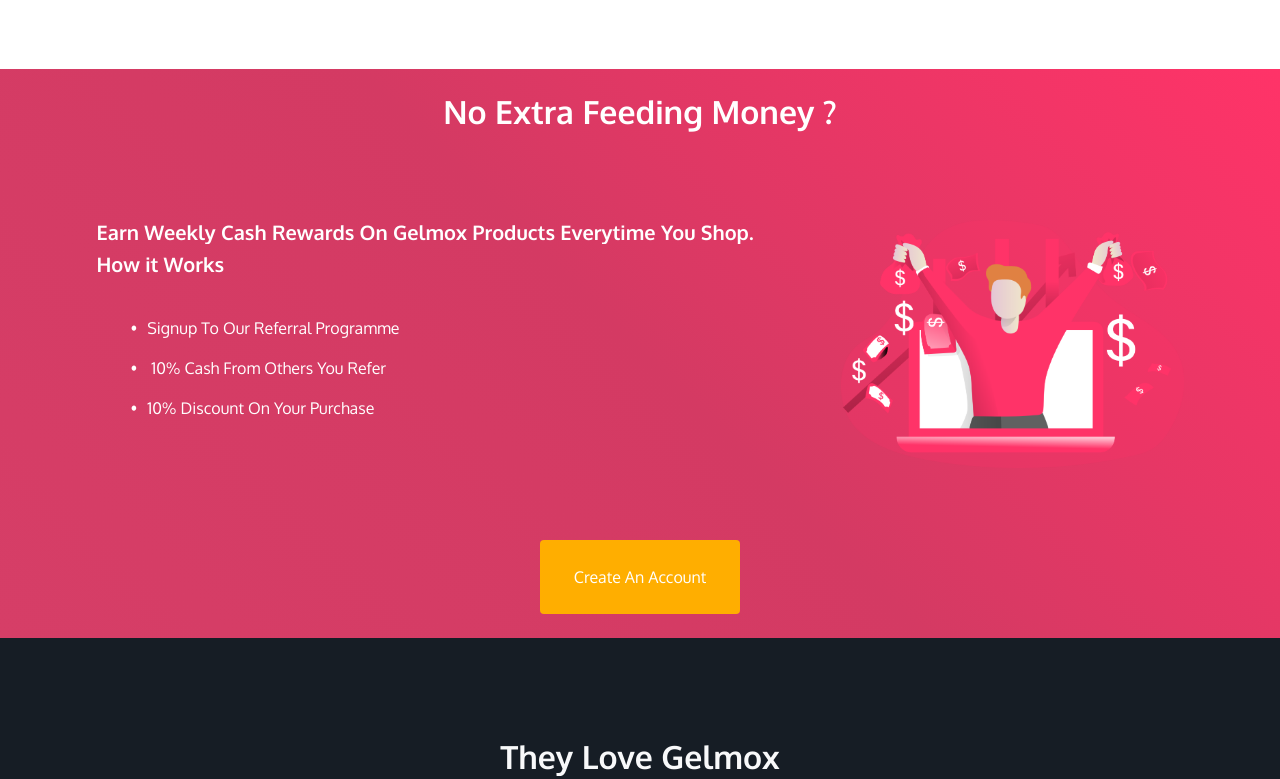
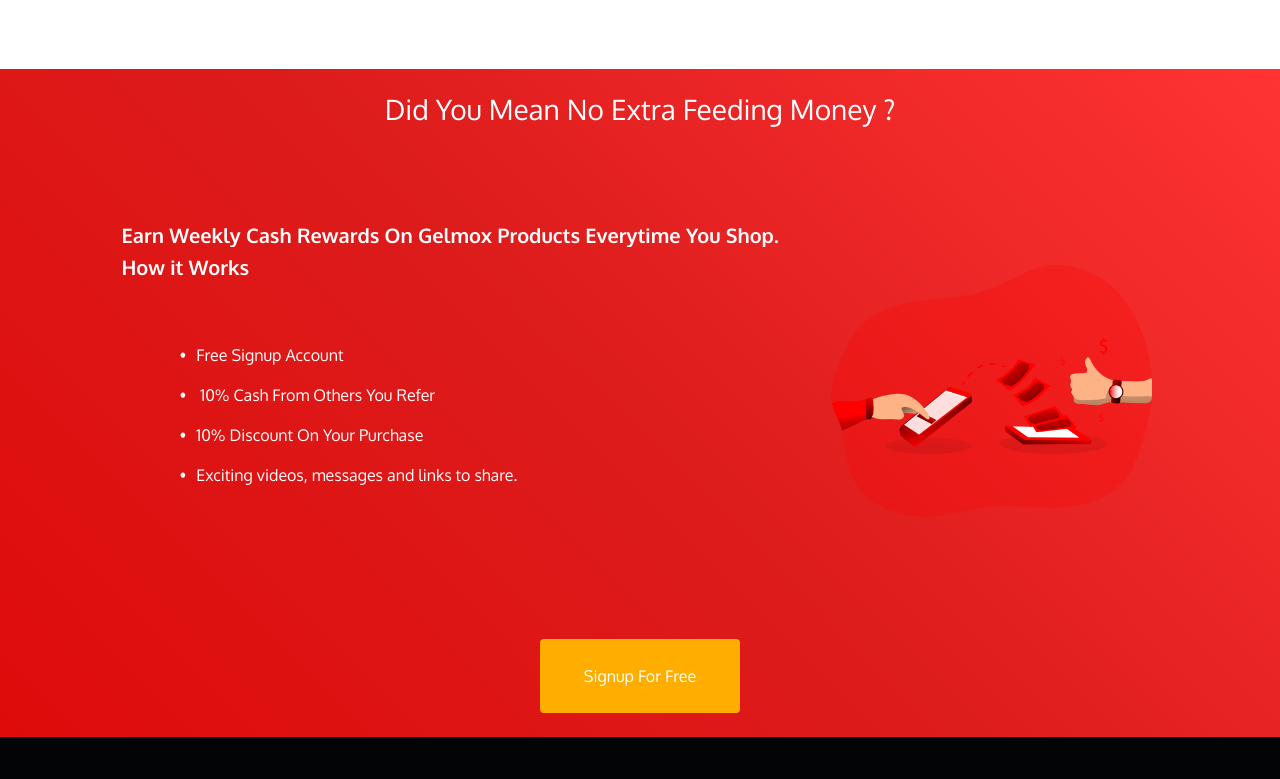
Before and after one commit to NonsoAmadi10/Gelmox-Landing, a plain HTML site: page index.html in a window 1280 px wide. Shown: the part 1417-2196 px from the top of the page. Drawn offline with nearby package versions, Linux system fonts and the light colour scheme.

```diff
--- a/css/index.css
+++ b/css/index.css
@@ -35,7 +35,7 @@
 
 .gelmox-red
 {
-    background: linear-gradient(45deg,#d63e67, #d43a63,#ff3368);
+    background: linear-gradient(45deg,#df0b0b, #dd1c1c,#ff3333);
     color: #fff;
 }
 .gelmox-yellow
@@ -45,7 +45,7 @@
 }
 
 .gelmox-secondary {
-    background: #161d25;
+    background: #030405;
   }
 
 
--- a/index.html
+++ b/index.html
@@ -5,7 +5,7 @@
     <meta charset="UTF-8">
     <meta name="viewport" content="width=device-width, initial-scale=1.0">
     <!-- Basic page information -->
-    <meta name="description" content="An Online Spice Shop">
+    <meta name="description" content="Cook Easy Food Anytime">
     <meta name="keywords" content="Spice, Food, Chicken Mix, ecommerce">
     <meta name="author" content="Gelmox">
     <link href="https://unpkg.com/aos@2.3.1/dist/aos.css" rel="stylesheet">
@@ -21,7 +21,7 @@
 
 
 
-    <title>Gelmox</title>
+    <title>Gelmox-Tasty Food Recipees In Packs For You</title>
 </head>
 
 <body>
@@ -178,25 +178,26 @@
 
         <!--Referral Program-->
 
-        <section class="gelmox-red h-vh d-flex flex-column justify-content-center align-items-center">
-            <h3 class="p-3 mt-2 text-center h2 font-weight-bolder"> No Extra Feeding Money ?</h3>
+        <section class="gelmox-red h-vh d-flex flex-column justify-content-center align-items-center w-responsive">
+            <h3 class="p-3 mt-2 text-center h3font-weight-bolder"> Did You Mean No Extra Feeding Money ?</h3>
             <div class="p-5 mt-3 row col-reverse">
-                <div class="col-md-8">
+                <div class="col-md-8 p-2">
                     <p class="font-weight-bold h5"> Earn Weekly Cash Rewards On Gelmox Products Everytime You Shop. </p>
                     <p class="font-weight-bold h5"> How it Works</p>
 
-                    <ul class="p-4 lister">
-                        <li class="pt-2 pb-2">Signup To Our Referral Programme</li>
+                    <ul class="p-5 lister">
+                        <li class="pt-2 pb-2">Free Signup Account</li>
                         <li class="pt-2 pb-2"> 10% Cash From Others You Refer</li>
                         <li class="pt-2 pb-2">10% Discount On Your Purchase</li>
+                        <li class="pt-2 pb-2">Exciting videos, messages and links to share.</li>
                     </ul>
                 </div>
                 <div data-aos="zoom-in-left" class="col-md-4 d-flex align-items-center justify-content-center">
-                    <img src="./assets/revenue_.png" alt="Earn" width="400px">
+                    <img src="./assets/money_transfer_.png" alt="Earn" width="350px">
                 </div>
             </div>
-            <div class="p-4 btn-div"> <a href="#" class="p-4 btn btn-default btn-group-md gelmox-yellow"> Create An
-                    Account </a>
+            <div class="p-4 btn-div"> <a href="#" class="p-4 btn btn-default btn-group-md gelmox-yellow"> Signup For
+                    Free </a>
             </div>
         </section>
 
```
Also changed, not shown: assets/money_transfer_.png (added).
